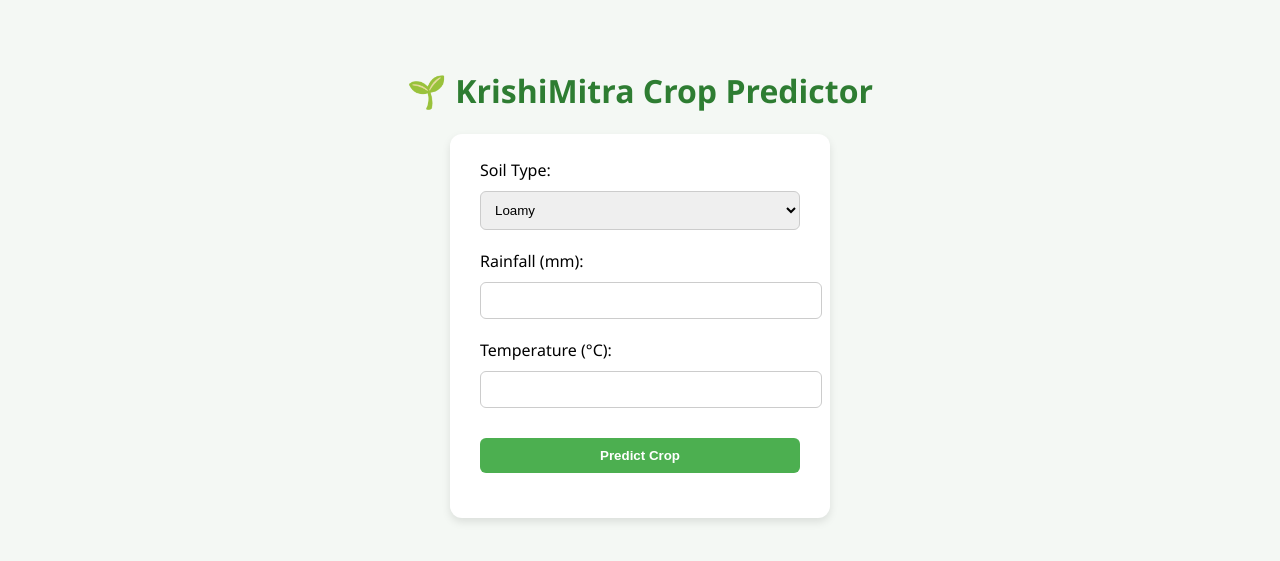
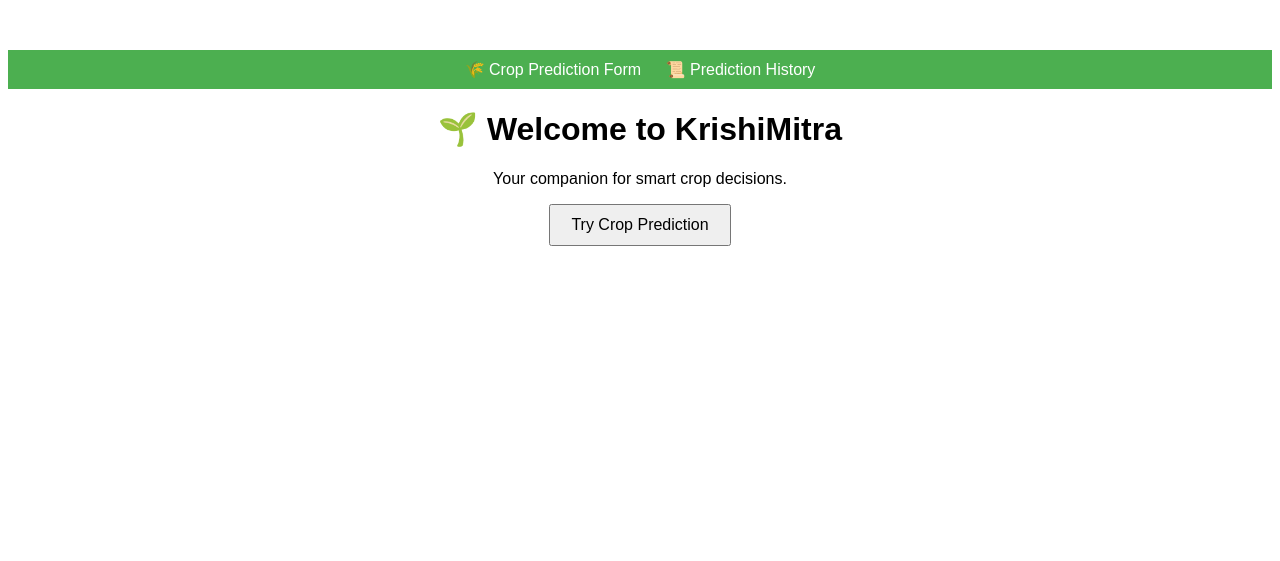
Before and after one commit to Harshanhkp24/KrishiMitra, a Flask app: page / in a window 1280 px wide. Shown: the top 561 px of the page. Run offline with Flask 3, Linux system fonts and the light colour scheme; parts of the project's set-up code (start-up, migrations or seed data) failed here and were passed over.

Commit message:
Completed crop prediction form and UI setup

```diff
--- a/backend/app.py
+++ b/backend/app.py
@@ -1,11 +1,30 @@
 from flask import Flask, request, jsonify, render_template
 import joblib
+import csv
+from datetime import datetime
+import os
+
 
 app = Flask(__name__)
 
 # Load the trained model and label map
 model = joblib.load("crop_model.pkl")
 label_map = joblib.load("label_map.pkl")
+
+# Basic crop tips
+crop_tips = {
+    "Wheat": "Use well-drained loamy soil and irrigate moderately.",
+    "Rice": "Ensure standing water in early growth stages.",
+    "Maize": "Needs full sunlight and regular watering.",
+    "Sugarcane": "Requires heavy rainfall or good irrigation.",
+    "Cotton": "Best grown in black soil and warm climates.",
+    "Groundnut": "Prefers sandy loam soil with proper drainage.",
+    "Pulses": "Use phosphorus-rich fertilizer for better yield.",
+    "Millets": "Drought-tolerant and ideal for less fertile soil.",
+    "Mustard": "Use well-prepared seedbeds and proper spacing.",
+    "Barley": "Cool climate crop with moderate water needs."
+}
+
 
 # Soil type encoding (same as used during training)
 soil_encoding = {
@@ -21,7 +40,7 @@ def index():
 # New Route: Render HTML Form
 @app.route("/form")
 def crop_form():
-    return render_template("index.html")
+    return render_template("form.html")
 
 # New Route: Handle HTML form POST
 @app.route("/predict_form", methods=["POST"])
@@ -38,11 +57,29 @@ def predict_form():
         input_features = [[soil_code, rainfall, temperature]]
         prediction_code = model.predict(input_features)[0]
         predicted_crop = label_map[prediction_code]
+        tip = crop_tips.get(predicted_crop, "No tip available for this crop.")
 
-        return render_template("index.html", prediction=predicted_crop)
+         # Save prediction to history.csv
+
+        history_file = "prediction_history.csv"
+        file_exists = os.path.isfile(history_file)
+
+        with open(history_file, mode='a', newline='') as file:
+            writer = csv.writer(file)
+            if not file_exists:
+                writer.writerow(["timestamp", "soil_type", "rainfall", "temperature", "predicted_crop"])
+            writer.writerow([datetime.now(), soil_type, rainfall, temperature, predicted_crop])
+
+
+
+        return render_template("form.html", prediction=predicted_crop, tip=tip)
+
+
+
+
 
     except Exception as e:
-        return render_template("index.html", prediction=f"Error: {str(e)}")
+        return render_template("form.html", prediction=f"Error: {str(e)}")
 
 @app.route("/predict", methods=["POST"])
 def predict():
@@ -81,6 +118,35 @@ def predict():
     except Exception as e:
         return jsonify({"error": str(e)}), 500
 
+@app.route("/history")
+def history():
+    import csv
+
+    history_data = []
+    try:
+        with open("prediction_history.csv", mode='r') as file:
+            reader = csv.DictReader(file)
+            for row in reader:
+                history_data.append(row)
+    except FileNotFoundError:
+        history_data = []
+
+    # Convert to chart-friendly format
+    predictions = {
+        "labels": [],
+        "rainfall": [],
+        "temperature": [],
+        "crops": []
+    }
+
+    for entry in history_data:
+        predictions["labels"].append(entry["timestamp"] if "timestamp" in entry else len(predictions["labels"]))
+        predictions["rainfall"].append(float(entry["rainfall"]))
+        predictions["temperature"].append(float(entry["temperature"]))
+        predictions["crops"].append(entry["prediction"])
+
+    return render_template("history.html", history=history_data, predictions=predictions)
+
 
 if __name__ == "__main__":
     app.run(debug=True)
--- /dev/null
+++ b/backend/prediction_history.csv
@@ -0,0 +1,4 @@
+timestamp,soil_type,rainfall,temperature,predicted_crop
+2025-07-27 14:40:56.175287,Loamy,400.0,50.0,Wheat
+2025-07-27 14:44:21.018912,Loamy,220.0,50.0,Rice
+2025-07-27 14:53:58.982465,Loamy,400.0,10.0,Wheat
--- a/backend/templates/index.html
+++ b/backend/templates/index.html
@@ -1,94 +1,18 @@
 <!DOCTYPE html>
-<html lang="en">
+<html>
 <head>
-    <meta charset="UTF-8">
-    <title>KrishiMitra - Crop Prediction</title>
-    <style>
-        body {
-            font-family: 'Segoe UI', sans-serif;
-            background-color: #f4f8f4;
-            display: flex;
-            flex-direction: column;
-            align-items: center;
-            padding: 40px;
-        }
+    <title>Welcome - KrishiMitra</title>
+</head>
+<body style="text-align: center; font-family: Arial, sans-serif; margin-top: 50px;">
+    <nav style="background-color: #4CAF50; padding: 10px; text-align: center;">
+       <a href="/form" style="color: white; margin-right: 20px; text-decoration: none;">🌾 Crop Prediction Form</a>
+      <a href="/history" style="color: white; text-decoration: none;">📜 Prediction History</a>
+    </nav>
 
-        h1 {
-            color: #2e7d32;
-        }
-
-        form {
-            background-color: #ffffff;
-            padding: 25px 30px;
-            border-radius: 12px;
-            box-shadow: 0 4px 8px rgba(0, 0, 0, 0.1);
-            width: 320px;
-        }
-
-        label {
-            font-weight: 500;
-        }
-
-        input, select {
-            width: 100%;
-            padding: 10px;
-            margin: 10px 0 20px;
-            border-radius: 6px;
-            border: 1px solid #ccc;
-        }
-
-        input[type="submit"] {
-            background-color: #4CAF50;
-            color: white;
-            border: none;
-            font-weight: bold;
-            cursor: pointer;
-        }
-
-        input[type="submit"]:hover {
-            background-color: #45a049;
-        }
-
-        .prediction-box {
-            margin-top: 30px;
-            padding: 15px;
-            background-color: #e8f5e9;
-            border: 2px solid #4CAF50;
-            border-radius: 8px;
-            width: 350px;
-            text-align: center;
-        }
-
-        .prediction-box h3 {
-            color: #2e7d32;
-            margin: 0;
-        }
-    </style>
-</head>
-<body>
-    <h1>🌱 KrishiMitra Crop Predictor</h1>
-
-    <form action="/predict_form" method="post">
-        <label for="soil_type">Soil Type:</label>
-        <select name="soil_type" required>
-            <option value="Loamy">Loamy</option>
-            <option value="Sandy">Sandy</option>
-            <option value="Clay">Clay</option>
-        </select>
-
-        <label for="rainfall">Rainfall (mm):</label>
-        <input type="number" name="rainfall" required>
-
-        <label for="temperature">Temperature (°C):</label>
-        <input type="number" name="temperature" required>
-
-        <input type="submit" value="Predict Crop">
-    </form>
-
-    {% if prediction %}
-        <div class="prediction-box">
-            <h3>🌾 Predicted Crop: {{ prediction }}</h3>
-        </div>
-    {% endif %}
+    <h1>🌱 Welcome to KrishiMitra</h1>
+    <p>Your companion for smart crop decisions.</p>
+    <a href="/form">
+        <button style="padding: 10px 20px; font-size: 16px;">Try Crop Prediction</button>
+    </a>
 </body>
 </html>
```
Also changed, not shown: backend/templates/form.html (+93 -9 lines), backend/templates/history.html (added, +101 -0 lines).
